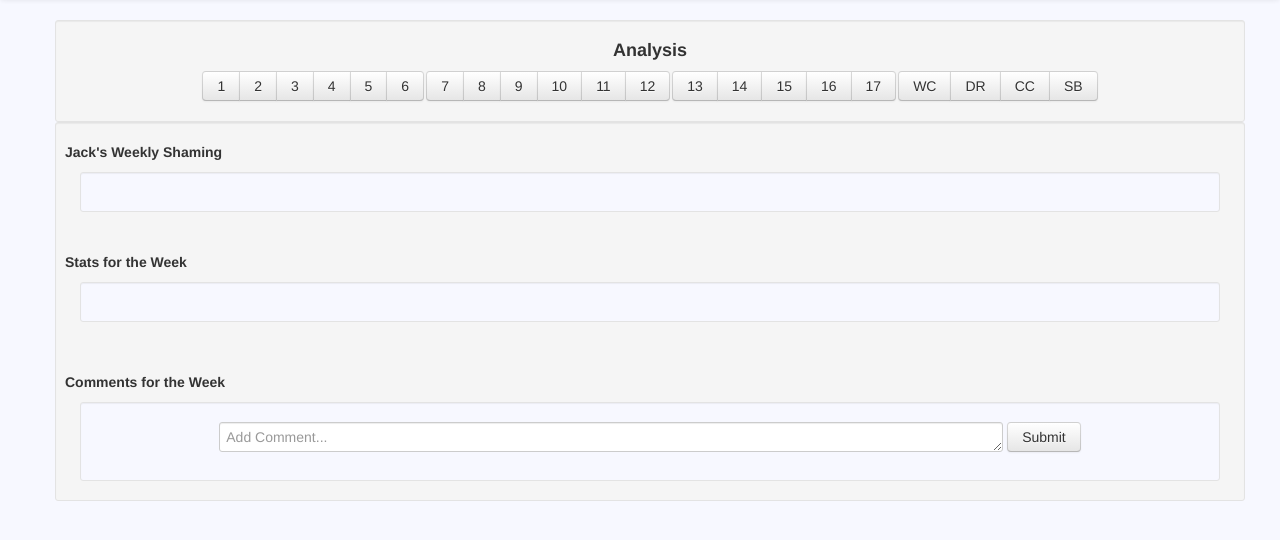
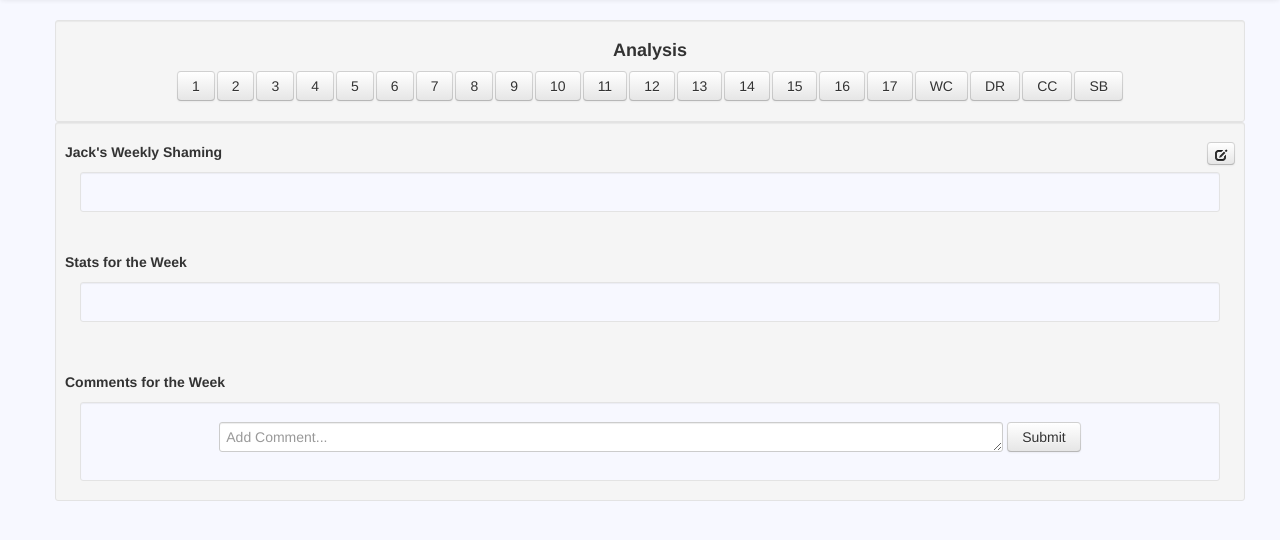
Before and after one commit to jinzhuw/football, a Django app: template templates/analysis.html in a window 1280 px wide. Shown: the part 62-602 px from the top of the page. Run offline with Django 3.2, Linux system fonts and the light colour scheme; the template is opened without the code that fills it, so the values that code supplies are empty.

Commit message:
Modified analysis page so blurb can be updated by admins.

```diff
--- a/templates/analysis.html
+++ b/templates/analysis.html
@@ -11,38 +11,79 @@
         <div class="btn-toolbar">
 	    <div class="btn-group" style="margin: 1px">
 	        <button id="w1" class="btn-week btn">1</button>
+	    </div>
+	    <div class="btn-group" style="margin: 1px">
 		<button id="w2" class="btn-week btn">2</button>
+	    </div>
+	    <div class="btn-group" style="margin: 1px">
 		<button id="w3" class="btn-week btn">3</button>
+	    </div>
+	    <div class="btn-group" style="margin: 1px">
 		<button id="w4" class="btn-week btn">4</button>
+	    </div>
+	    <div class="btn-group" style="margin: 1px">
 		<button id="w5" class="btn-week btn">5</button>
+	    </div>
+	    <div class="btn-group" style="margin: 1px">
 		<button id="w6" class="btn-week btn">6</button>
 	    </div>
 	    <div class="btn-group" style="margin: 1px">
 	        <button id="w7" class="btn-week btn">7</button>
+	    </div>
+	    <div class="btn-group" style="margin: 1px">
 		<button id="w8" class="btn-week btn">8</button>
+	    </div>
+	    <div class="btn-group" style="margin: 1px">
 		<button id="w9" class="btn-week btn">9</button>
+	    </div>
+	    <div class="btn-group" style="margin: 1px">
 		<button id="w10" class="btn-week btn">10</button>
+	    </div>
+	    <div class="btn-group" style="margin: 1px">
 		<button id="w11" class="btn-week btn">11</button>
+	    </div>
+	    <div class="btn-group" style="margin: 1px">
 		<button id="w12" class="btn-week btn">12</button>
 	    </div>
 	    <div class="btn-group" style="margin: 1px">
 	        <button id="w13" class="btn-week btn">13</button>
+	    </div>
+	    <div class="btn-group" style="margin: 1px">
 		<button id="w14" class="btn-week btn">14</button>
+	    </div>
+	    <div class="btn-group" style="margin: 1px">
 		<button id="w15" class="btn-week btn">15</button>
+	    </div>
+	    <div class="btn-group" style="margin: 1px">
 		<button id="w16" class="btn-week btn">16</button>
+	    </div>
+	    <div class="btn-group" style="margin: 1px">
 		<button id="w17" class="btn-week btn">17</button>
 	    </div>
 	    <div class="btn-group" style="margin: 1px">
 	        <button id="wWC" class="btn-week btn">WC</button>
+	    </div>
+	    <div class="btn-group" style="margin: 1px">
 		<button id="wDR" class="btn-week btn">DR</button>
+	    </div>
+	    <div class="btn-group" style="margin: 1px">
 		<button id="wCC" class="btn-week btn">CC</button>
+	    </div>
+	    <div class="btn-group" style="margin: 1px">
 		<button id="wSB" class="btn-week btn">SB</button>
 	    </div>
 	</div>
     </div>
     <div class="well well-small span12" style="margin: 0 0 10px 0">
       <div style="margin: 0 auto 40px">
-	  <div><h5>Jack's Weekly Shaming</h5></div>
+	  <div>
+	    <div id="edit_blurb_div" class="pull-right">
+	      <button id="edit_blurb" class="btn btn-mini">
+		<i class="icon-edit"></i>
+	      </button>
+	    </div>
+	    <h5>Jack's Weekly Shaming</h5>
+	  </div>
           <div id="blurb" class="well well-small" style="margin: 0 15px; background-color: #F7F8FF">
 	  </div>
       </div>
@@ -64,13 +105,16 @@
 	      <div id="comments"></div>
 	  </div>
       </div>
-    </div>
+   </div>
 </div>
 
 <script type="text/javascript">
     $(document).ready(function() {
        analysis = new Analysis();
        analysis.update_week($('#wSB'));
+
+       //if admin
+       $('#edit_blurb').click(function() {analysis.modify_blurb()});
     });
 </script>
 {% endblock %}
```
Also changed, not shown: js/analysis.js (+34 -1 lines).
